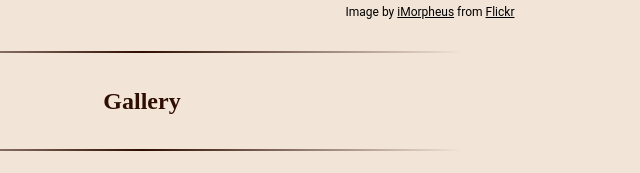
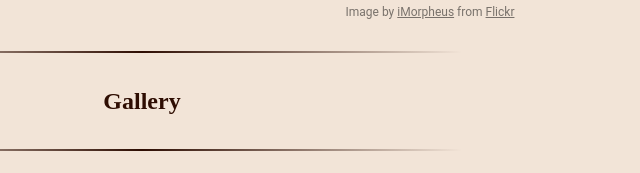
Before and after one commit to z-rayc/generic-restaurant-website, a plain HTML site: page index.html in a window 1280 px wide. Shown: the part 879-1052 px from the top of the page, 498-1138 px from the left. Drawn offline with Linux system fonts and the light colour scheme.

Commit message:
Set the image caption opacity to 50%

```diff
--- a/css/main.css
+++ b/css/main.css
@@ -105,7 +105,7 @@ figcaption {
 
 figcaption,
 figcaption a {
-    color: rgb(var(--clr-neutral-1));
+    color: rgba(var(--clr-neutral-1), 0.5);
 }
 
 figcaption a {
```
